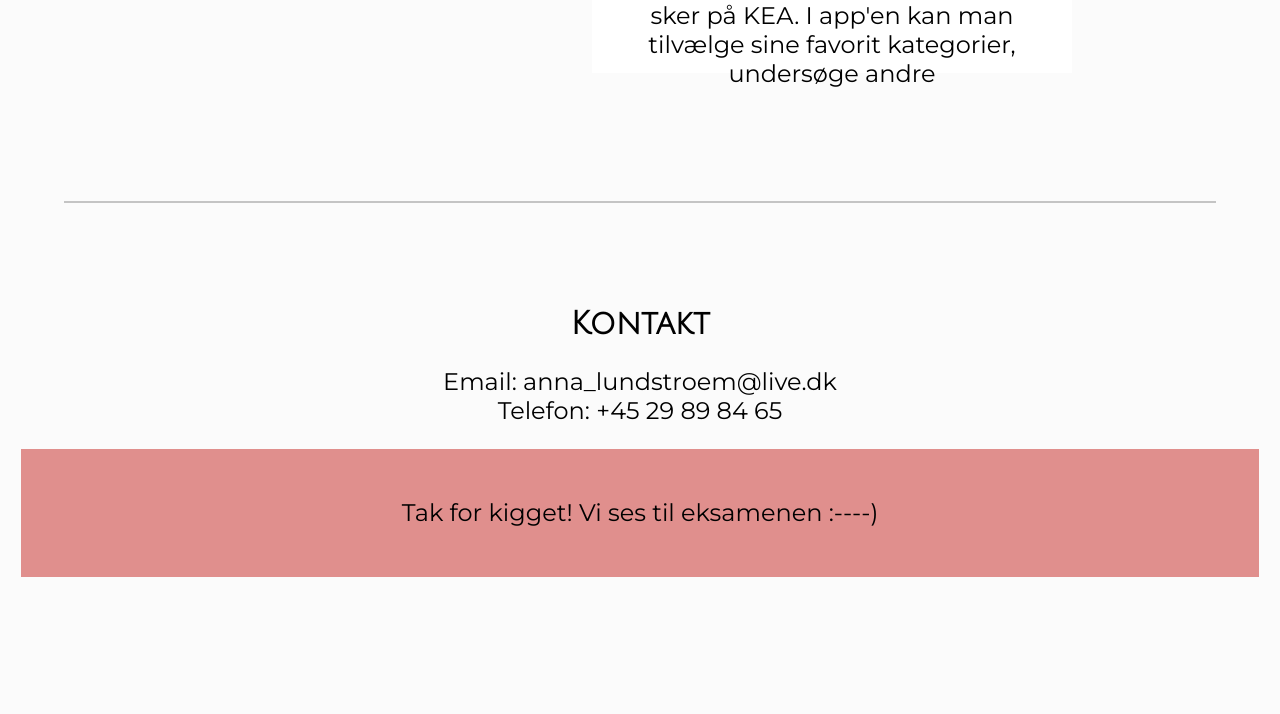
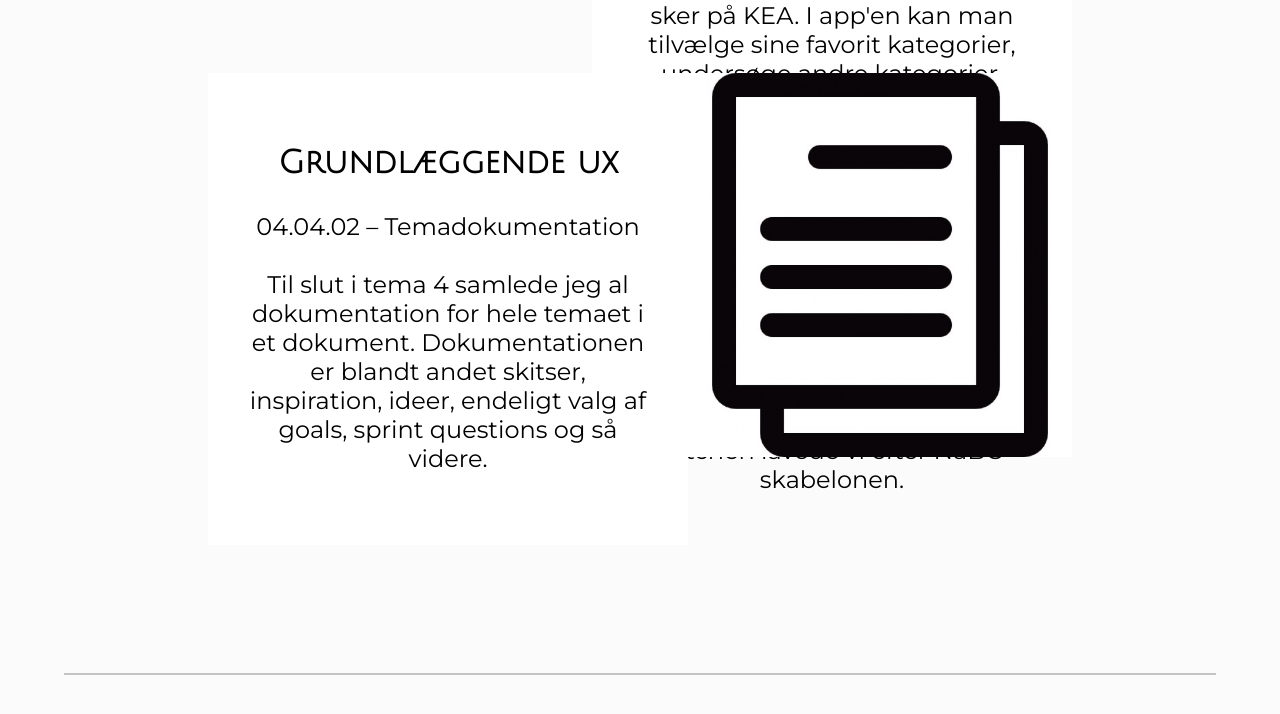
Before and after one commit to annalundstroem/portfolio, a plain HTML site: page index.html in a window 1280 px wide. Shown: the part 4790-5504 px from the top of the page. Before the commit the page ends 5388 px from the top, so only its background shows below. Drawn offline with Linux system fonts and the light colour scheme.

Commit message:
færdigt

```diff
--- a/index.html
+++ b/index.html
@@ -218,7 +218,25 @@
 
                 <h3>Grundlæggende ux</h3>
 
-                <p>04.04.01 – Design Sprint: Native App<br><br>I dette projekt skulle vi i Adobe XD producere en prototype på en app, der skulle have noget med KEA at gøre. Vi valgte at lave en KEA Events app, som samler alle begivenheder, der sker på KEA. I app'en kan man tilvælge sine favorit kategorier, undersøge andre </p>
+                <p>04.04.01 – Design Sprint: Native App<br><br>I dette projekt skulle vi i Adobe XD producere en prototype på en app, der skulle have noget med KEA at gøre. Vi valgte at lave en KEA Events app, som samler alle begivenheder, der sker på KEA. I app'en kan man tilvælge sine favorit kategorier, undersøge andre kategorier, tilmelde sig events og betale via MobilePay. Vores fokus var at gøre det nemt og hurtigt at skabe sig et overblik over begivenhederne på KEA, fordi vi som KEA studerende føler, at der er et behov for dette. Vi delte de forskellige sider ud, men vi sad meget sammen for at kunne holde designet i samme stil. Til sidst pitchede vi det for undervisere og medstuderende. Pitchen lavede vi efter NaBC skabelonen. </p>
+
+            </div>
+
+        </div>
+
+
+        <div class="sectionwrapper2">
+
+            <div class="tema_billede2">
+
+                <a href="pics/tema4_dokumentation.pdf" download=""><img src="pics/dokumentation.jpg" alt="temadokumentation" class="portfolio_billeder"></a></div>
+
+
+            <div class="tema_tekst2">
+
+                <h3>Grundlæggende ux</h3>
+
+                <p>04.04.02 – Temadokumentation<br><br>Til slut i tema 4 samlede jeg al dokumentation for hele temaet i et dokument. Dokumentationen er blandt andet skitser, inspiration, ideer, endeligt valg af goals, sprint questions og så videre. </p>
 
             </div>
 
```
Also changed, not shown: pics/dokumentation.jpg (added), 1 other file.
